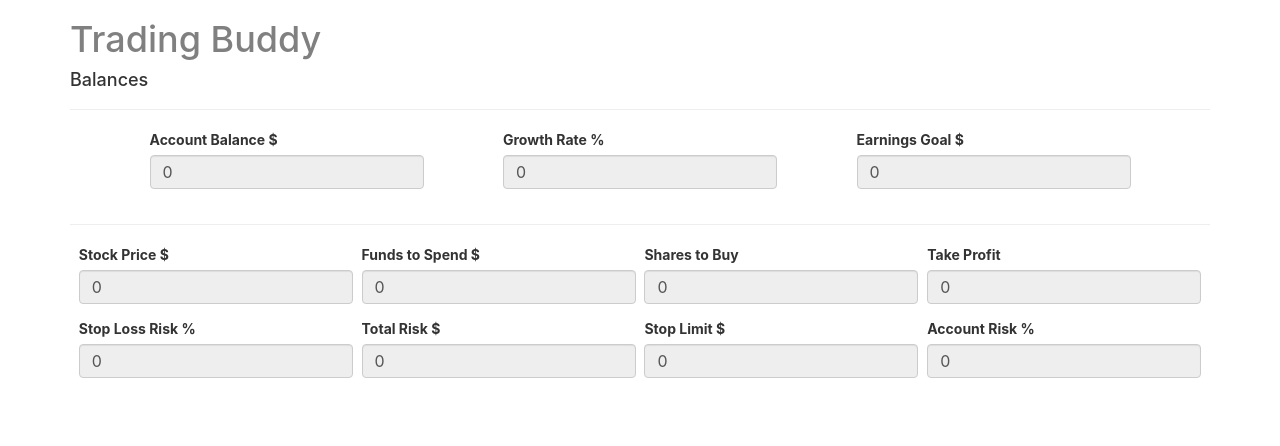
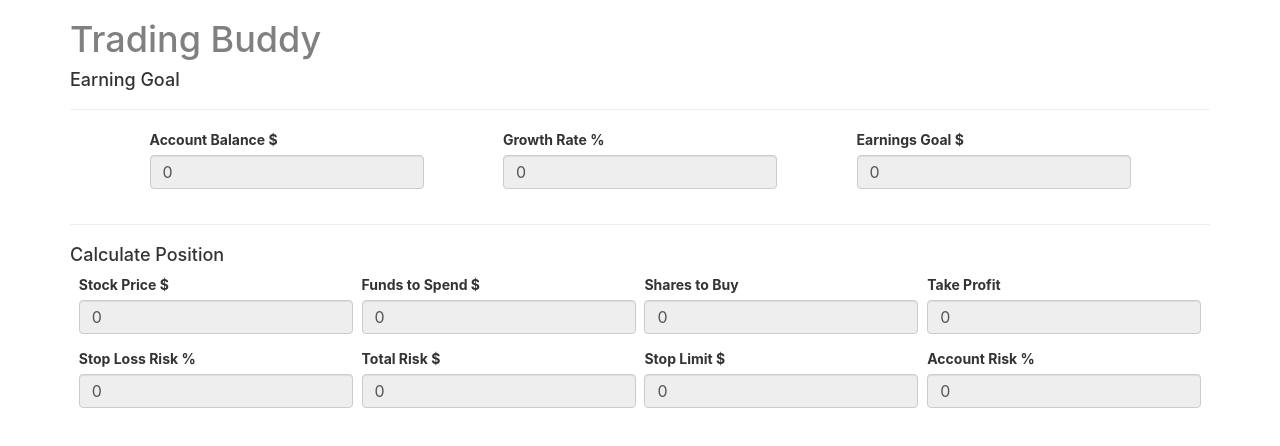
Before and after one commit to mathewgries/trading-buddy, a React (Create React App) app: page /tradingBuddy in a window 1280 px wide. Shown: the top 446 px of the page. Built offline with nearby package versions, Linux system fonts and the light colour scheme.

Commit message:
Update headers for Trading Buddy

```diff
--- a/src/components/TradingBuddy.js
+++ b/src/components/TradingBuddy.js
@@ -25,7 +25,7 @@ class TradingBuddy extends Component {
         return (
             <div>
                 <form onSubmit={this.handleGoalBalance}>
-                    <h4>Balances</h4>
+                    <h4>Earning Goal</h4>
                     <hr />
                     <div className='flex-form'>
                         <AccountBalance />
@@ -46,6 +46,7 @@ class TradingBuddy extends Component {
                 </form>
                 <hr />
                 <div>
+                    <h4>Calculate Position</h4>
                     <StockInput />
                 </div>
             </div>
```
